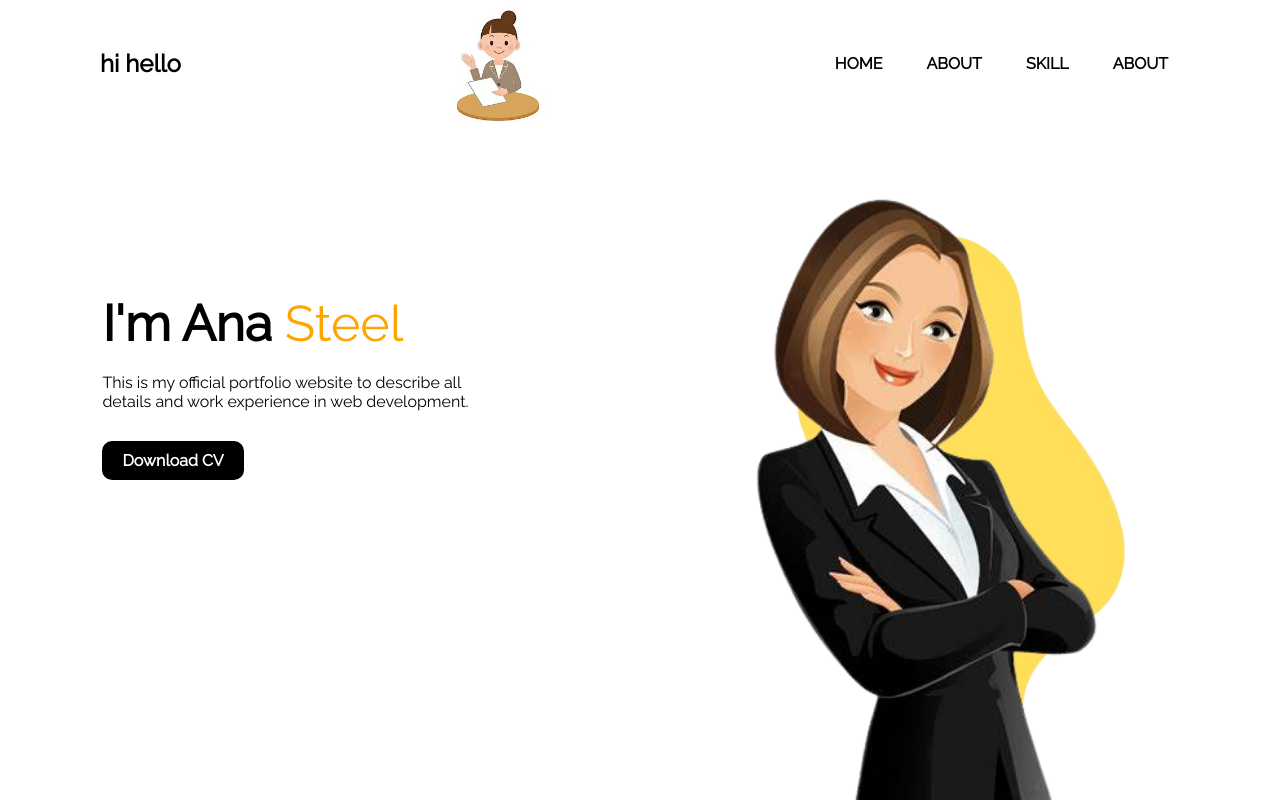
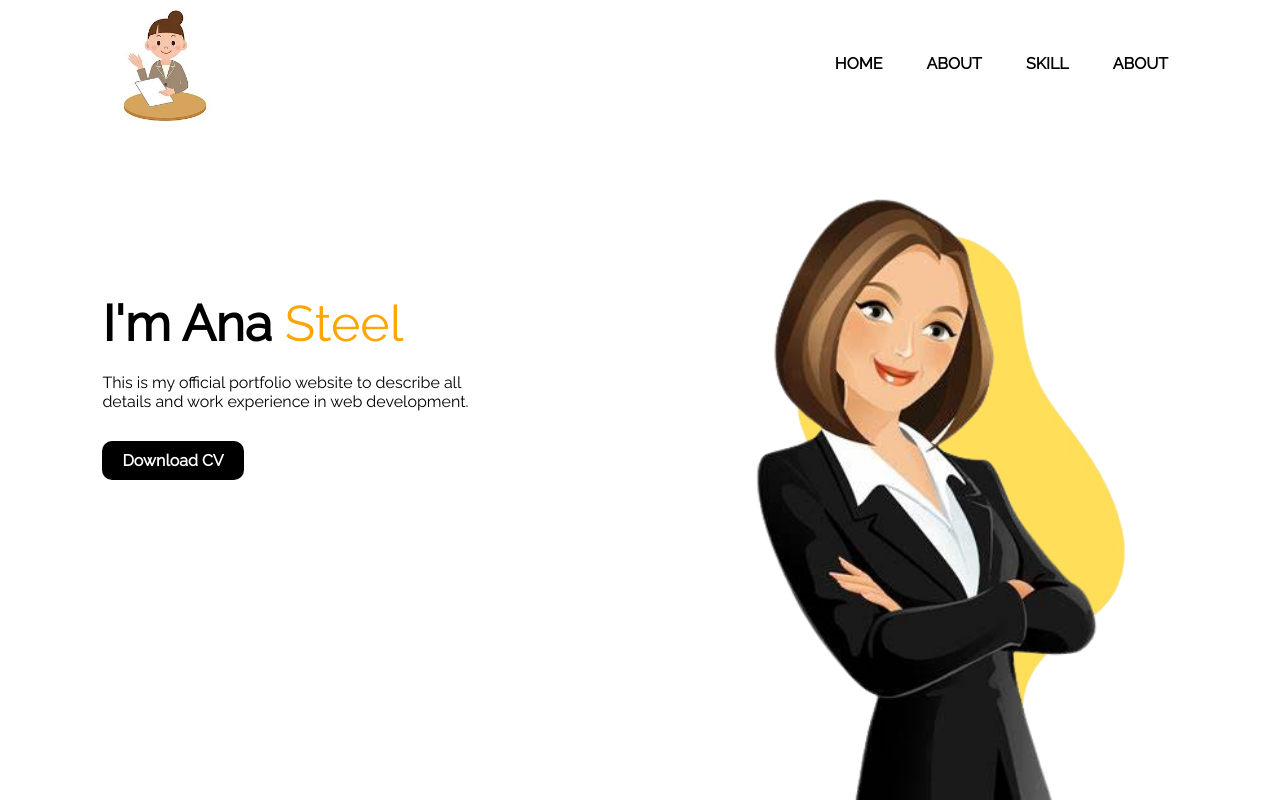
Before and after one commit to Madhav140/portfolio, a plain HTML site: page index.html in a window 1280 px wide. Shown: the top 802 px of the page. Drawn offline with Linux system fonts and the light colour scheme.

Commit message:
Update index.html

```diff
--- a/index.html
+++ b/index.html
@@ -25,7 +25,6 @@
    <div id="container">
     <!-- navigation bar -->
     <nav class="navbar">
-        <h1>hi hello</h1>
         <img class="logo" src="./images/WhatsApp Image 2023-07-26 at 1.54.11 PM.jpeg" alt="image">
         <ul>
             <li class="listitem" ><a class="link" href="#container">HOME</a></li>
```
